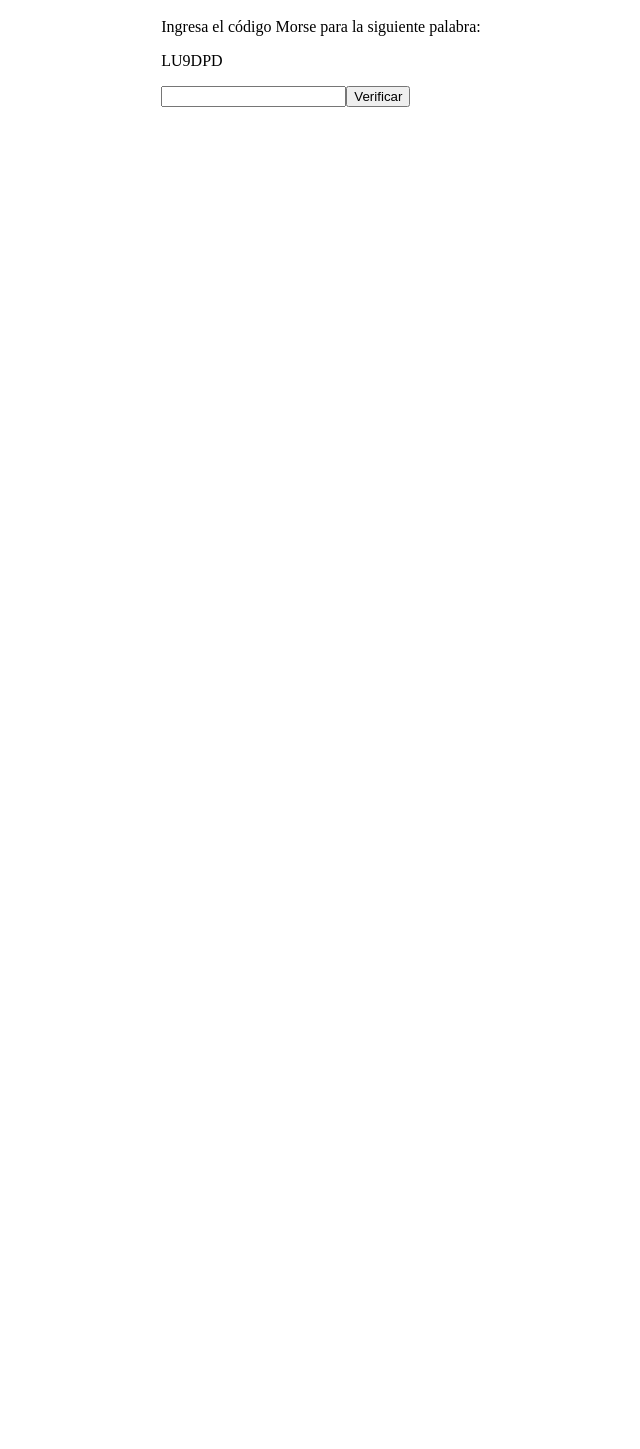
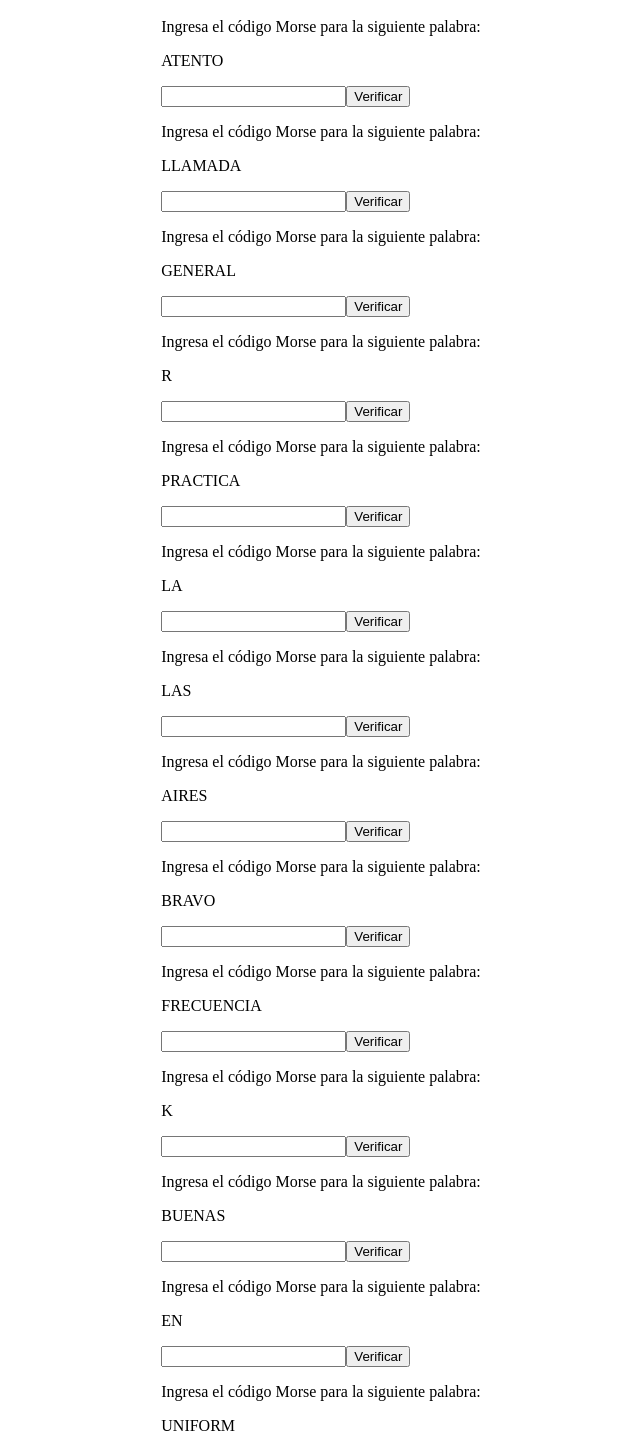
Before and after one commit to ltiisidii/rf-examen-react, a React (Create React App) app in the folder lu4bb-examen/: page /morse-sim in a window 1280 px wide. Shown: the part 120-1569 px from the top of the page, without its empty margins (319-959 px from the left). Before the commit the page ends 800 px from the top, so only its background shows below. Built offline with nearby package versions, Linux system fonts and the light colour scheme.

Commit message:
Morse sim

```diff
--- a/lu4bb-examen/src/component/MorseSimulator.js
+++ b/lu4bb-examen/src/component/MorseSimulator.js
@@ -1,53 +1,91 @@
 import React, { useState, useEffect } from 'react';
+import { Button, Modal, ModalOverlay, ModalContent, ModalHeader, ModalBody, ModalFooter } from "@chakra-ui/react";
 import wordsData from '../sources/wordsData.json'; // Ruta al archivo JSON
 import './MorseSimulator.css'; // Importar el archivo CSS
 
 const MorseSimulator = () => {
-  const [morseWord, setMorseWord] = useState('');
-  const [userInput, setUserInput] = useState('');
+  const [morseWords, setMorseWords] = useState([]);
+  const [userInputs, setUserInputs] = useState([]);
+  const [isExamCompleted, setIsExamCompleted] = useState(false);
+  const [isModalOpen, setIsModalOpen] = useState(false);
 
   useEffect(() => {
-    // Seleccionar una palabra aleatoria al cargar la página
-    const randomIndex = Math.floor(Math.random() * wordsData.length);
-    const randomWord = wordsData[randomIndex].word;
-    setMorseWord(randomWord);
+    // Obtener palabras aleatorias al cargar la página
+    const randomIndices = getRandomIndices(wordsData.length, 25);
+    const randomWords = randomIndices.map((index) => wordsData[index].word);
+    setMorseWords(randomWords);
+    setUserInputs(new Array(25).fill(''));
   }, []);
 
-  const handleInputChange = (event) => {
-    setUserInput(event.target.value);
+  useEffect(() => {
+    // Verificar si todas las respuestas son correctas
+    const isAllCorrect = userInputs.every((input, index) => input.trim() === morseWords[index]);
+    setIsExamCompleted(isAllCorrect);
+  }, [userInputs, morseWords]);
+
+  const getRandomIndices = (max, count) => {
+    const indices = [];
+    while (indices.length < count) {
+      const randomIndex = Math.floor(Math.random() * max);
+      if (!indices.includes(randomIndex)) {
+        indices.push(randomIndex);
+      }
+    }
+    return indices;
+  };
+
+  const handleInputChange = (event, index) => {
+    const newInputs = [...userInputs];
+    newInputs[index] = event.target.value;
+    setUserInputs(newInputs);
   };
 
   const handleSubmit = (event) => {
     event.preventDefault();
 
-    const inputMorse = userInput.trim();
+    const isAllCorrect = userInputs.every((input, index) => input.trim() === morseWords[index]);
 
-    if (inputMorse === morseWord) {
-      // Respuesta correcta
-      alert('¡Respuesta correcta!');
+    if (isAllCorrect) {
+      setIsModalOpen(true);
+      setIsExamCompleted(true);
     } else {
-      // Respuesta incorrecta
-      alert('Respuesta incorrecta');
+      setIsModalOpen(false);
+      setIsExamCompleted(false);
     }
+  };
 
-    // Seleccionar una palabra aleatoria del arreglo
-    const randomIndex = Math.floor(Math.random() * wordsData.length);
-    const randomWord = wordsData[randomIndex].word;
-
-    setMorseWord(randomWord);
-    setUserInput('');
+  const handleCloseModal = () => {
+    setIsModalOpen(false);
   };
 
   return (
     <div className="container"> {/* Agrega el contenedor */}
       <div>
         <h1>Morse Simulator</h1>
-        <p>Ingresa el código Morse para la siguiente palabra:</p>
-        <p>{morseWord}</p>
-        <form onSubmit={handleSubmit}>
-          <input type="text" value={userInput} onChange={handleInputChange} />
-          <button type="submit">Verificar</button>
-        </form>
+        {morseWords.map((word, index) => (
+          <div key={index}>
+            <p>Ingresa el código Morse para la siguiente palabra:</p>
+            <p>{word}</p>
+            <form onSubmit={handleSubmit}>
+              <input type="text" value={userInputs[index]} onChange={(event) => handleInputChange(event, index)} />
+              <button type="submit">Verificar</button>
+            </form>
+            {isExamCompleted && index === morseWords.length - 1 && (
+              <Modal isOpen={isModalOpen} onClose={handleCloseModal}>
+                <ModalOverlay />
+                <ModalContent>
+                  <ModalHeader>Examen completado</ModalHeader>
+                  <ModalBody>
+                    ¡Respuestas correctas en todos los inputs!
+                  </ModalBody>
+                  <ModalFooter>
+                    <Button colorScheme="blue" onClick={handleCloseModal}>Cerrar</Button>
+                  </ModalFooter>
+                </ModalContent>
+              </Modal>
+            )}
+          </div>
+        ))}
       </div>
     </div>
   );
--- a/lu4bb-examen/src/sources/wordsData.json
+++ b/lu4bb-examen/src/sources/wordsData.json
@@ -9,5 +9,30 @@
     { "word": "599", "morse": "..... ----. ----."},
     { "word": "AVELLANEDA", "morse": ".- ...- . .-.. .-.. .- -. . -.. .-"},
     { "word": "R", "morse": ".-."},
-    { "word": "QTH", "morse": "--.- - ...."}
+    { "word": "QTH", "morse": "--.- - ...."},
+    { "word": "80", "morse": "--- -----" },
+    { "word": "LIMA", "morse": ".-.. .. -- .-" },
+    { "word": "UNIFORM", "morse": "..- -. ..-. .. .-. --" },
+    { "word": "CUATRO", "morse": "-.-. ..- .- - .-. ---" },
+    { "word": "BRAVO", "morse": "-... .-. .- ...- ---" },
+    { "word": "BUENOS", "morse": "-... ..- . -. --- ..." },
+    { "word": "AIRES", "morse": ".- .. .-. . ..." },
+    { "word": "RADIO", "morse": ".-. .- -.. .. ---" },
+    { "word": "CLUB", "morse": "-.-. .-.. ..- -..." },
+    { "word": "EN", "morse": ". -." },
+    { "word": "PRACTICA", "morse": ".--. .-. .- -.-. - .. -.-." },
+    { "word": "OPERATIVA", "morse": "--- .--. . .-. .- - .. ...- .-" },
+    { "word": "LLAMADA", "morse": ".-.. .- -- .- -- .-" },
+    { "word": "GENERAL", "morse": "--. . -. . .-. .-.." },
+    { "word": "LA", "morse": ".-.. .-" },
+    { "word": "BANDA", "morse": "-... .- -. -.. .-" },
+    { "word": "DE", "morse": "-.. ." },
+    { "word": "80MTS", "morse": "--- ----- -- - ..." },
+    { "word": "LAS", "morse": ".-.. .- ..."},
+    { "word": "BUENAS", "morse": "-... ..- . -. .- ..."},
+    { "word": "TARDES", "morse": "- .- .-. -.. . ..."},
+    { "word": "Y", "morse": "-.--"},
+    { "word": "QUEDO", "morse": "--.- ..- . -.. ---"},
+    { "word": "ATENTO", "morse": ".- - . -. - ---"},
+    { "word": "FRECUENCIA", "morse": "..-. .-. . -.-. ..- . -. -.-. .. .-"}
 ]
```
